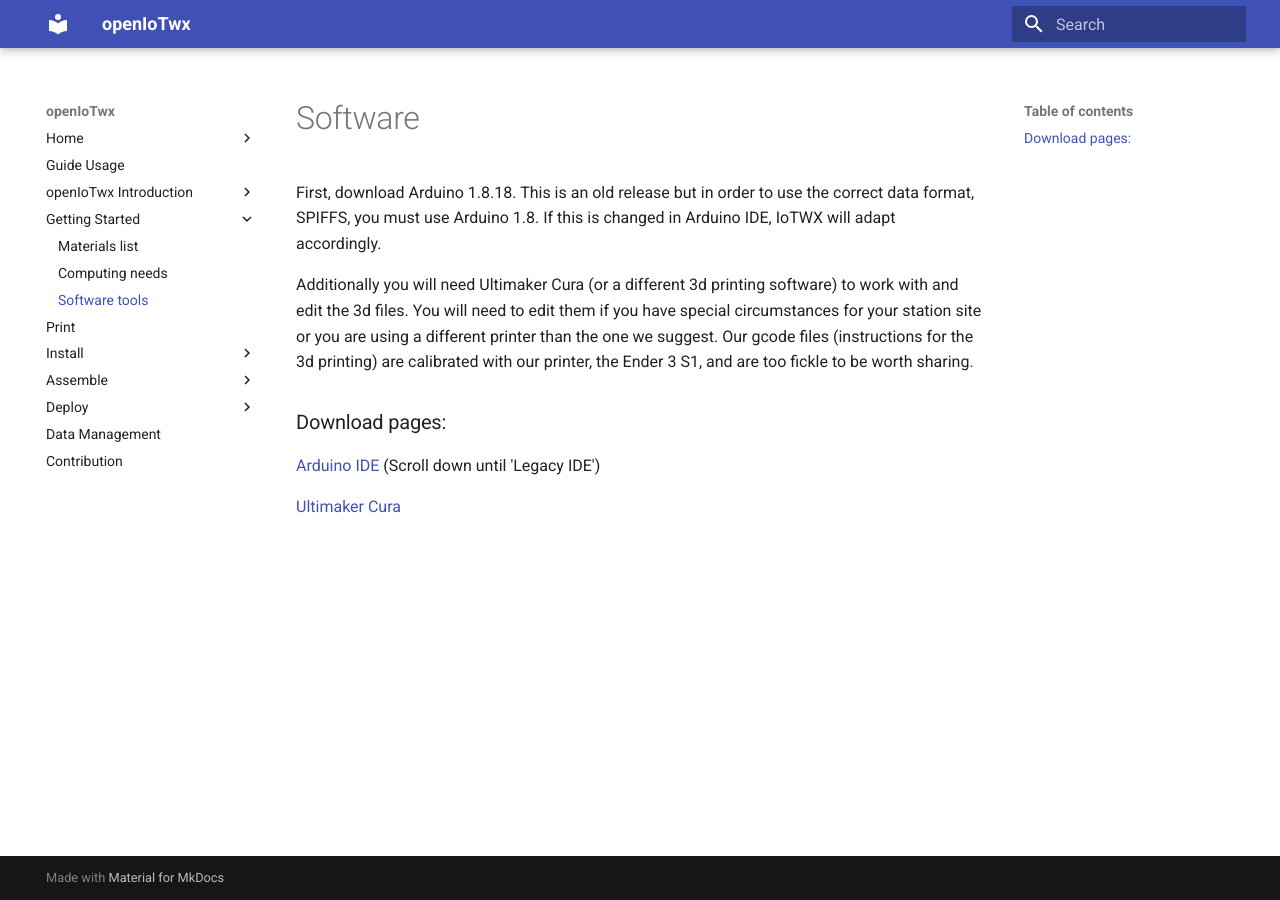
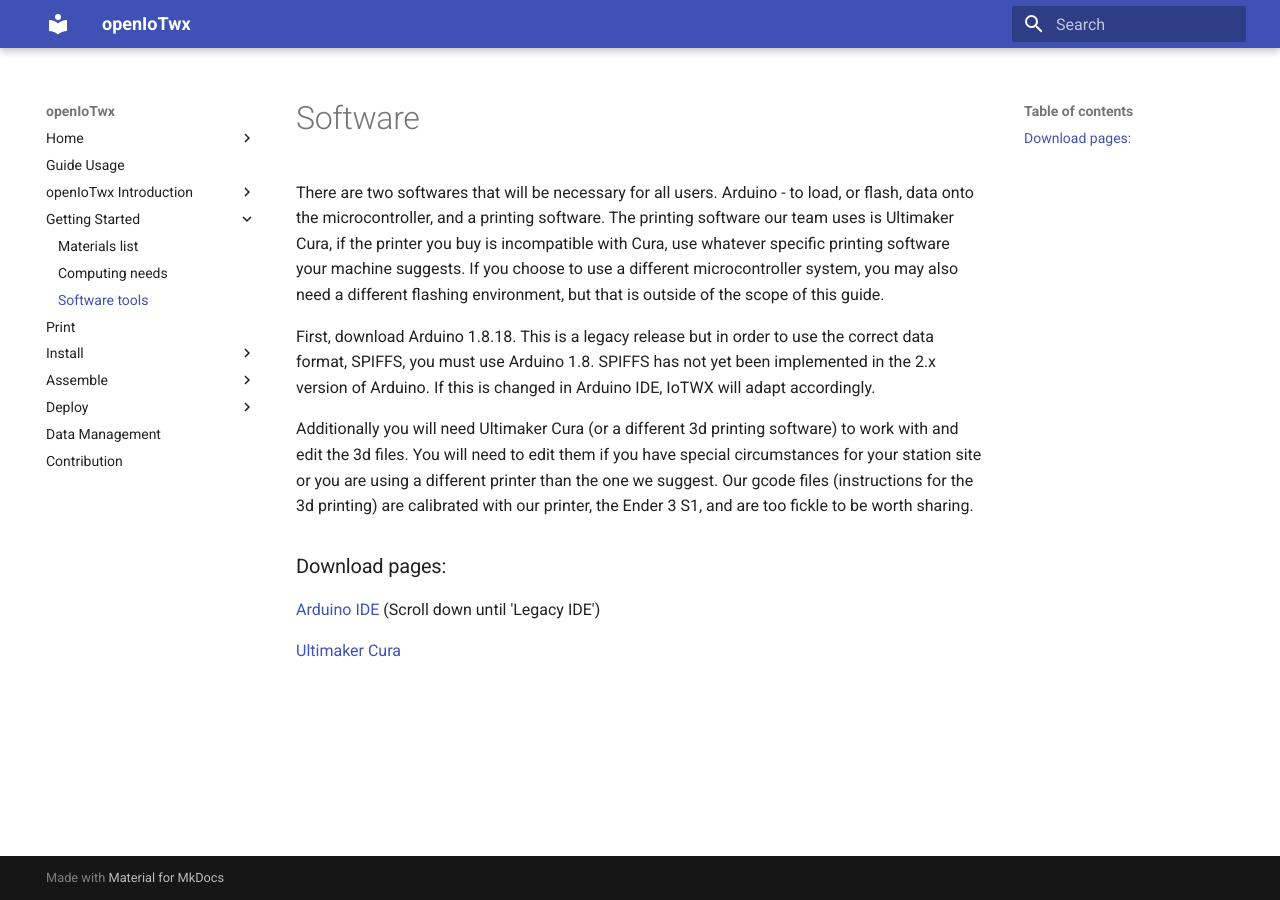
Before and after one commit to NCAR/openiotwx, an MkDocs documentation site: the page built from docs/getting-started/software.md, in a window 1280 px wide. Built offline with MkDocs 1.6.1 and Material for MkDocs 9.7.7, drawn with Linux system fonts in a browser that asks for light colours.

```diff
--- a/docs/getting-started/software.md
+++ b/docs/getting-started/software.md
@@ -1,7 +1,13 @@
 # Software
 
-First, download Arduino 1.8.18. This is an old release but in order to use the correct data
-format, SPIFFS, you must use Arduino 1.8. If this is changed in Arduino IDE,
+There are two softwares that will be necessary for all users. Arduino - to load, or flash, data onto the
+microcontroller, and a printing software. The printing software our team uses is Ultimaker Cura, if the
+printer you buy is incompatible with Cura, use whatever specific printing software your machine suggests.
+If you choose to use a different microcontroller system, you may also need a different flashing environment,
+but that is outside of the scope of this guide.
+
+First, download Arduino 1.8.18. This is a legacy release but in order to use the correct data
+format, SPIFFS, you must use Arduino 1.8. SPIFFS has not yet been implemented in the 2.x version of Arduino. If this is changed in Arduino IDE,
 IoTWX will adapt accordingly.
 
 Additionally you will need Ultimaker Cura (or a different 3d printing software)
```
Also changed, not shown: README.md (+5 -0 lines), docs/contribution.md (+8 -0 lines), docs/getting-started/computing.md (+3 -1 lines), docs/print.md (+13 -9 lines), docs/stl_pngs/AQ_cap.png (added), docs/stl_pngs/AQ_housing.png (added), docs/stl_pngs/AQ_lidlock.png (added), docs/stl_pngs/PVC_adapter.png (added), docs/stl_pngs/RG15.png (added), docs/stl_pngs/Radiation_shield.png (added), docs/stl_pngs/Sphere_housing.png (added), docs/stl_pngs/UV_cap.png (added), docs/stl_pngs/UV_tube.png (added), docs/stl_pngs/closed_cap.png (added), 1 more files, 3 other files.
